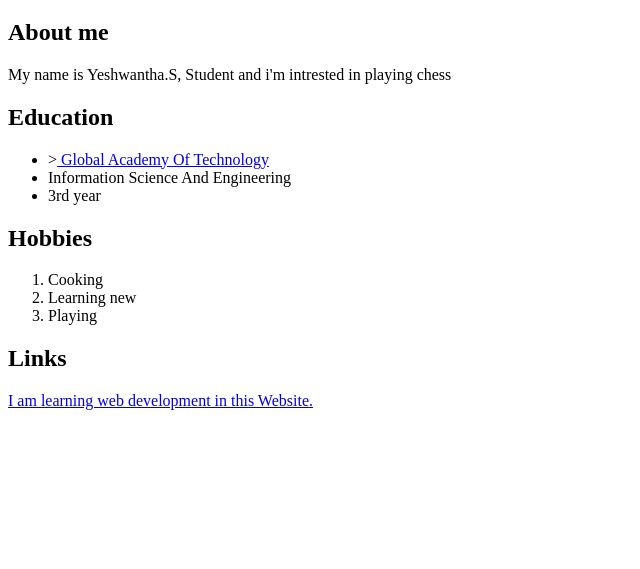
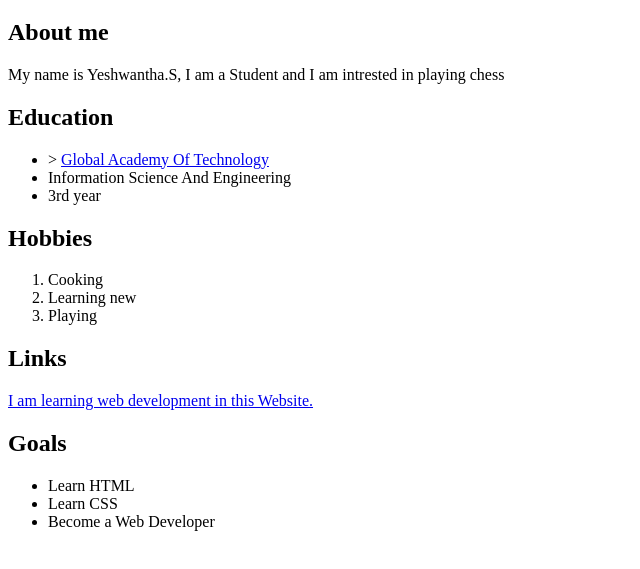
Before and after one commit to no1yash/Web-Dev-Journey, a plain HTML site: page html/index.html in a window 1280 px wide. Shown: the part 61-630 px from the top of the page, without its empty margins (0-640 px from the left). Drawn offline with Linux system fonts and the light colour scheme.

Commit message:
updated homepage content

```diff
--- a/html/index.html
+++ b/html/index.html
@@ -7,11 +7,12 @@
         <h1> Welcome to my Website </h1>
 
           <h2> About me</h2>
-            <p>My name is Yeshwantha.S, Student and i'm intrested in playing chess</p>
+            <p>My name is Yeshwantha.S, I am a Student and I am intrested in playing chess</p>
 
           <h2>Education</h2>
           <ul>
-             <li>><a href="https:gat.ac.in" target="_blank">
+             <li>>
+                <a href="https:gat.ac.in" target="_blank">
                 Global Academy Of Technology
              </a>
              </li>
@@ -31,5 +32,11 @@
             I am learning  web development in this Website.
           </a>
 
+          <h2>Goals</h2>
+            <ul>
+                <li>Learn HTML</li>
+                <li>Learn CSS</li>
+                <li>Become a Web Developer</li>
+            </ul>
     </body>
 </html>
```
